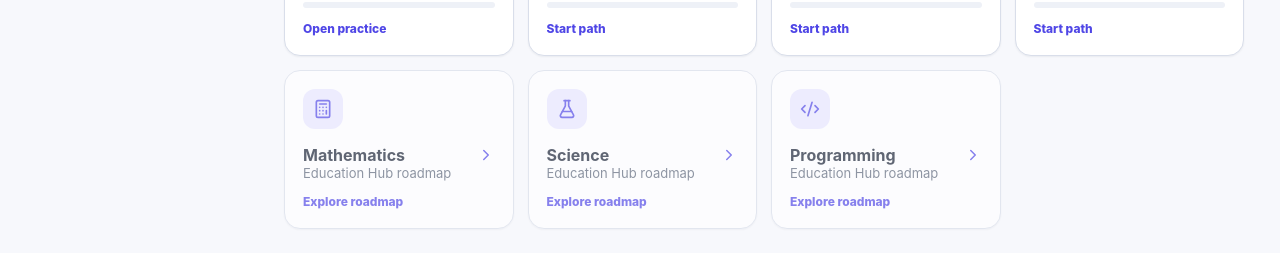
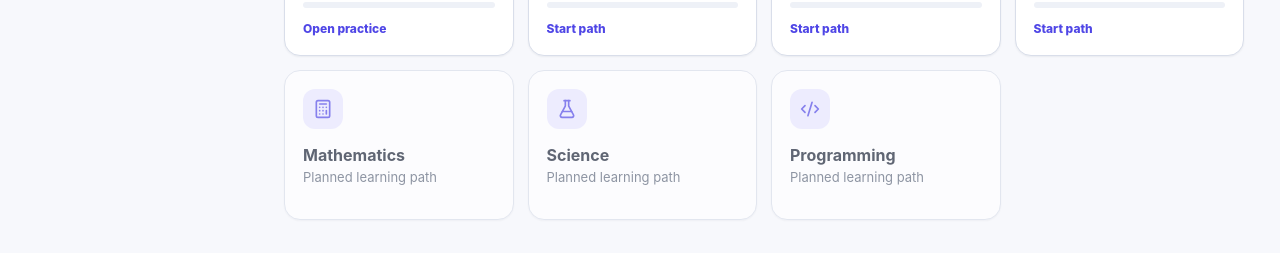
Before and after one commit to Quejsia/Lifehub-, a Next.js app: page / in a window 1280 px wide. Shown: the part 1061-1314 px from the top of the page. Built offline with nearby package versions, Linux system fonts and the light colour scheme; no server answers; the database is empty.

Commit message:
Keep future learning paths non-clickable

```diff
--- a/src/components/lifehub-home.tsx
+++ b/src/components/lifehub-home.tsx
@@ -10,9 +10,9 @@ const topics = [
   { title: "Vocabulary", subtitle: "Everyday word challenges", courseSlug: "vocabulary-basics", href: "/learn/vocabulary-basics", icon: Lightbulb, live: true },
   { title: "Reading", subtitle: "Short comprehension checks", courseSlug: "reading-foundations", href: "/learn/reading-foundations", icon: BookOpen, live: true },
   { title: "Flashcards", subtitle: "Adaptive recall deck", courseSlug: "flashcard-foundations", href: "/learn/flashcard-foundations", icon: Sparkles, live: true },
-  { title: "Mathematics", subtitle: "Education Hub roadmap", courseSlug: null, href: "/education#mathematics", icon: Calculator, live: false },
-  { title: "Science", subtitle: "Education Hub roadmap", courseSlug: null, href: "/education#science", icon: FlaskConical, live: false },
-  { title: "Programming", subtitle: "Education Hub roadmap", courseSlug: null, href: "/education#programming", icon: Code2, live: false },
+  { title: "Mathematics", subtitle: "Planned learning path", courseSlug: null, href: null, icon: Calculator, live: false },
+  { title: "Science", subtitle: "Planned learning path", courseSlug: null, href: null, icon: FlaskConical, live: false },
+  { title: "Programming", subtitle: "Planned learning path", courseSlug: null, href: null, icon: Code2, live: false },
 ];
 
 function pct(value: number, fallback = 0) {
```
